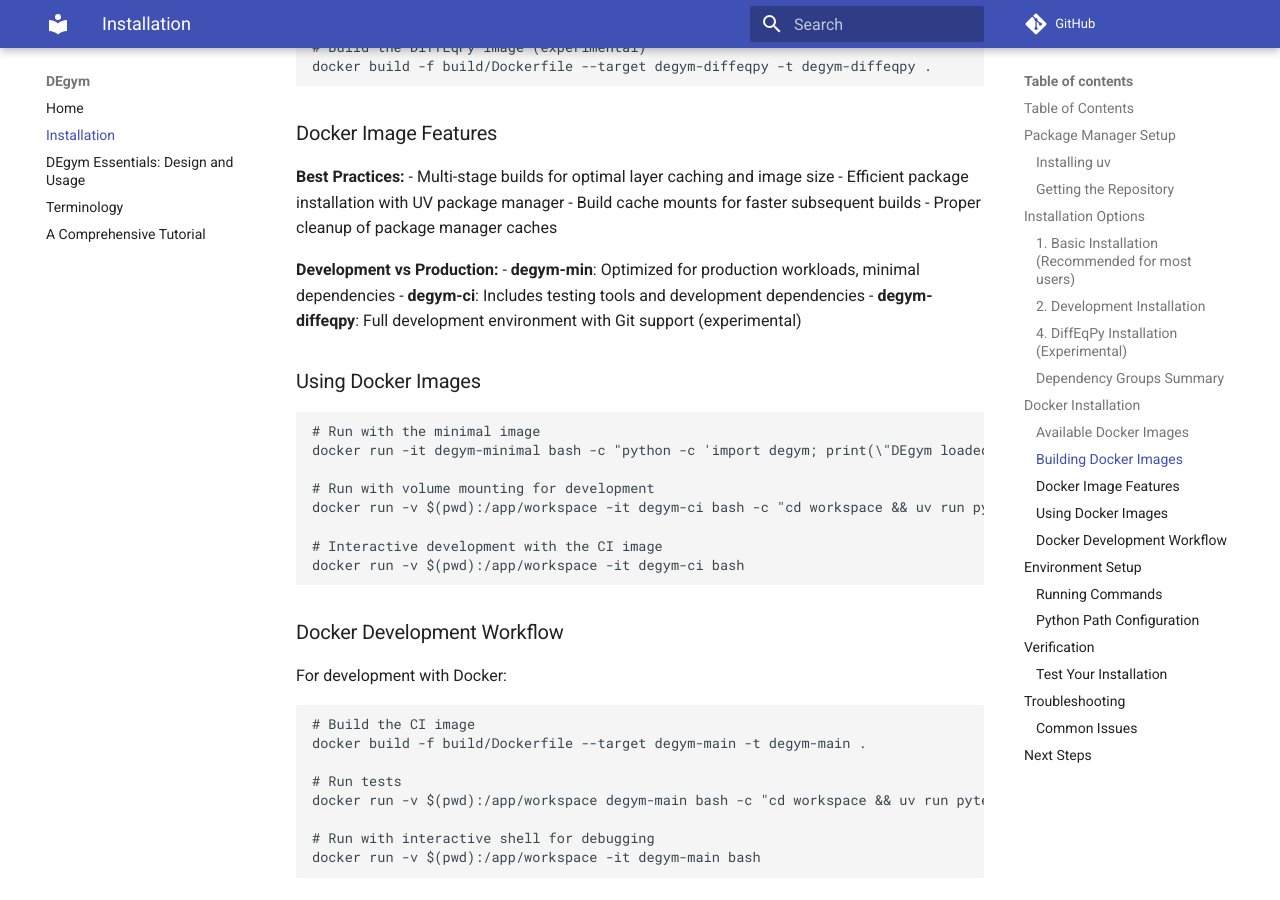
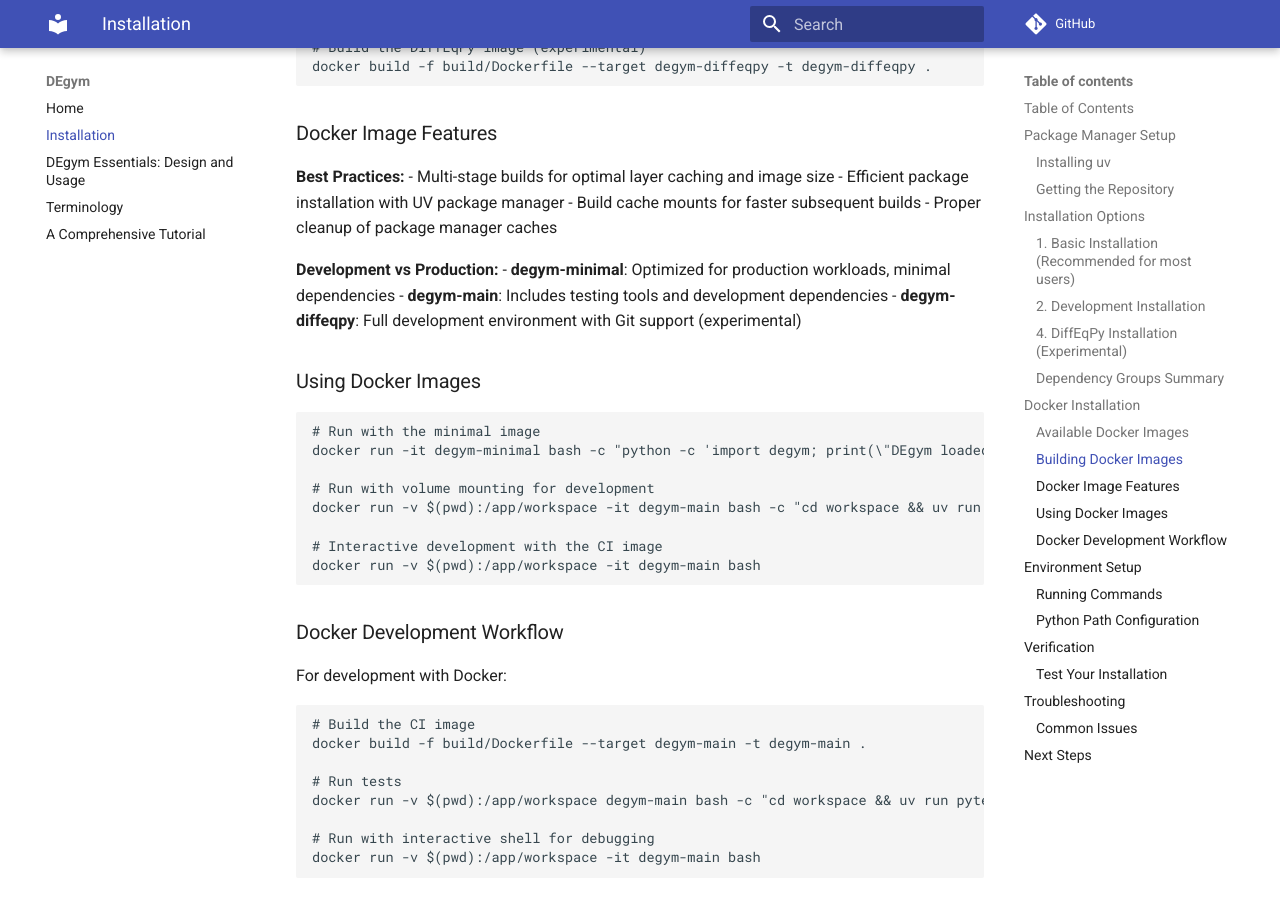
Before and after one commit to instadeepai/DEgym, an MkDocs documentation site: the page built from docs/installation.md, in a window 1280 px wide and 900 px high, scrolled down 2855 px. Built offline with MkDocs 1.6.1 and Material for MkDocs 9.7.7, drawn with Linux system fonts in a browser that asks for light colours; comment, search, counter and statistics services are not loaded.

Commit message:
doc: update the installation

````diff
--- a/docs/installation.md
+++ b/docs/installation.md
@@ -127,8 +127,8 @@ docker build -f build/Dockerfile --target degym-diffeqpy -t degym-diffeqpy .
 - Proper cleanup of package manager caches
 
 **Development vs Production:**
-- **degym-min**: Optimized for production workloads, minimal dependencies
-- **degym-ci**: Includes testing tools and development dependencies
+- **degym-minimal**: Optimized for production workloads, minimal dependencies
+- **degym-main**: Includes testing tools and development dependencies
 - **degym-diffeqpy**: Full development environment with Git support (experimental)
 
 ### Using Docker Images
@@ -138,10 +138,10 @@ docker build -f build/Dockerfile --target degym-diffeqpy -t degym-diffeqpy .
 docker run -it degym-minimal bash -c "python -c 'import degym; print(\"DEgym loaded successfully!\")'"
 
 # Run with volume mounting for development
-docker run -v $(pwd):/app/workspace -it degym-ci bash -c "cd workspace && uv run pytest"
+docker run -v $(pwd):/app/workspace -it degym-main bash -c "cd workspace && uv run pytest"
 
 # Interactive development with the CI image
-docker run -v $(pwd):/app/workspace -it degym-ci bash
+docker run -v $(pwd):/app/workspace -it degym-main bash
 ```
 
 ### Docker Development Workflow
````
